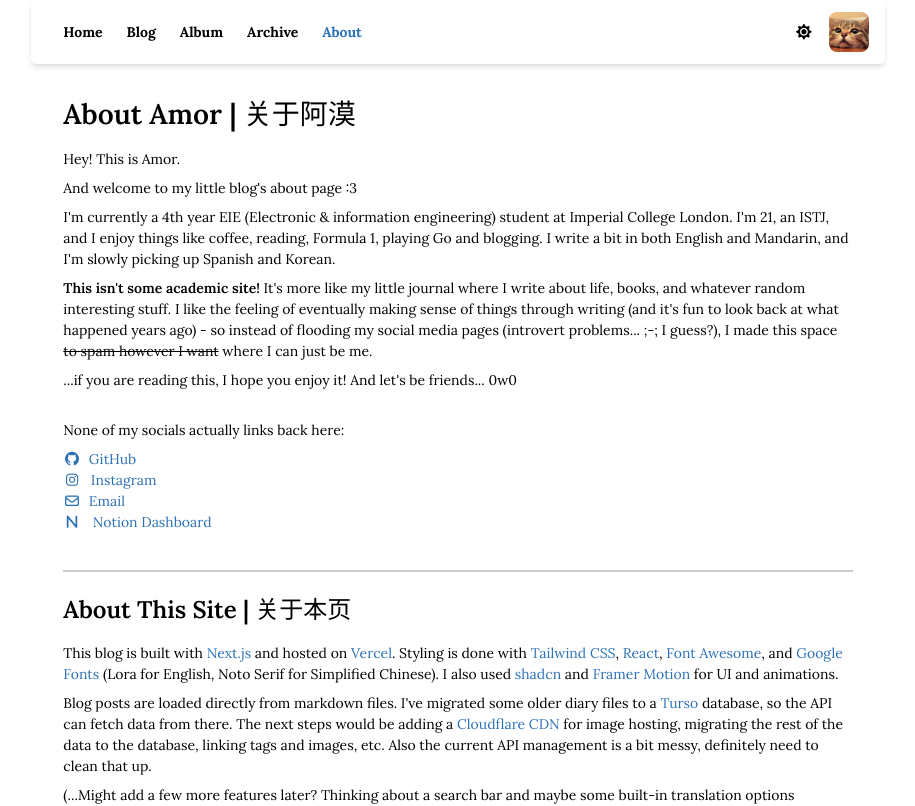
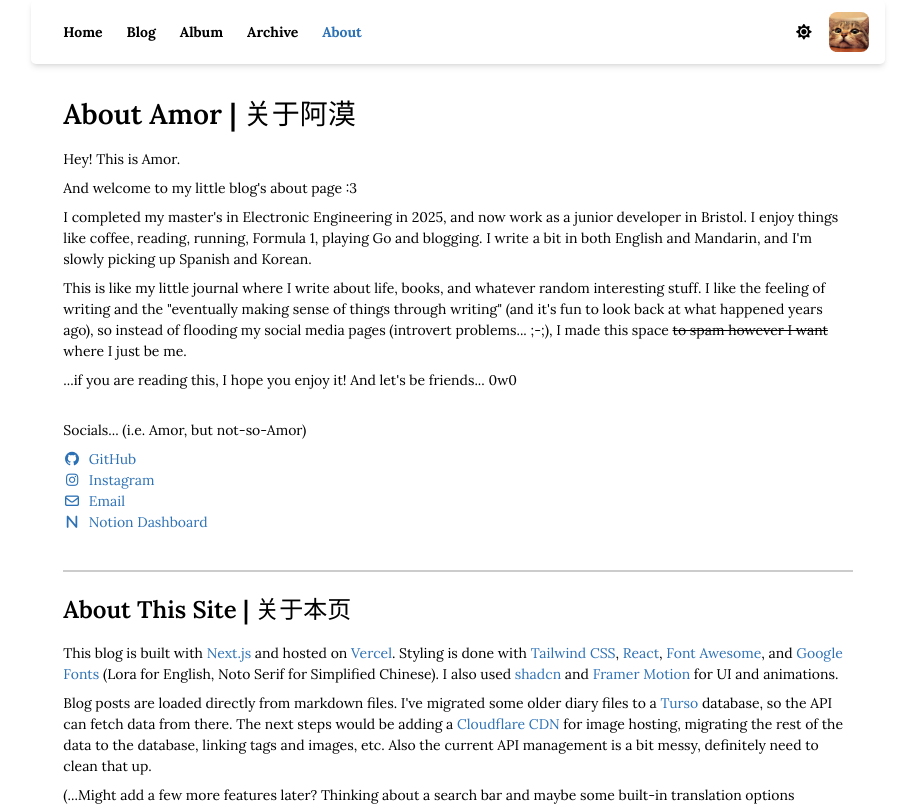
Before and after one commit to AmorZhao/thisisamor-blog, a Next.js app: page /about in a window 1280 px wide. Shown: the top 806 px of the page, without its empty margins (182-1097 px from the left). Built offline with nearby package versions, Linux system fonts and the light colour scheme; a web font is replaced by a local one.

Commit message:
Update about

```diff
--- a/app/about/page.tsx
+++ b/app/about/page.tsx
@@ -10,23 +10,23 @@ export default function About() {
           <div>
             <p className="mb-2">Hey! This is Amor.</p>
             <p className="mb-2">And welcome to my little blog&apos;s about page :3</p>
-            <p className="mb-2">I&apos;m currently a 4th year EIE (Electronic & information engineering) student at Imperial College London. I&apos;m 21, an ISTJ, and I enjoy things like coffee, reading, Formula 1, playing Go and blogging. I write a bit in both English and Mandarin, and I&apos;m slowly picking up Spanish and Korean. </p>
-            <p className="mb-2"><span className="font-noto-semibold">This isn&apos;t some academic site!</span> It&apos;s more like my little journal where I write about life, books, and whatever random interesting stuff. I like the feeling of eventually making sense of things through writing (and it&apos;s fun to look back at what happened years ago) - so instead of flooding my social media pages (introvert problems... ;-; I guess?), I made this space <span className="strikethrough">to spam however I want</span> where I can just be me.</p>
+            <p className="mb-2">I completed my master's in Electronic Engineering in 2025, and now work as a junior developer in Bristol. I enjoy things like coffee, reading, running, Formula 1, playing Go and blogging. I write a bit in both English and Mandarin, and I&apos;m slowly picking up Spanish and Korean. </p>
+            <p className="mb-2">This is like my little journal where I write about life, books, and whatever random interesting stuff. I like the feeling of writing and the "eventually making sense of things through writing" (and it&apos;s fun to look back at what happened years ago), so instead of flooding my social media pages (introvert problems... ;-;), I made this space <span className="strikethrough">to spam however I want</span> where I just be me.</p>
             <p className="mb-2">...if you are reading this, I hope you enjoy it! And let&apos;s be friends... 0w0</p>
             <br />
-            <p className="mb-2">None of my socials actually links back here:</p>
+            <p className="mb-2">Socials... (i.e. Amor, but not-so-Amor)</p>
               <div className="mb-4">
                 <div>
                   <a href="https://github.com/AmorZhao" target="_blank" rel="noopener noreferrer" className="custom-blue"><i  className="fab fa-github mr-2"></i>GitHub</a>
                 </div>
                 <div>
-                  <a href="https://instagram.com/amor.zh39/" target="_blank" rel="noopener noreferrer" className="custom-blue"><i className="fab fa-instagram mr-2.5"></i>Instagram</a>
+                  <a href="https://instagram.com/amor.zh39/" target="_blank" rel="noopener noreferrer" className="custom-blue"><i className="fab fa-instagram mr-2"></i>Instagram</a>
                 </div>
                 <div>
                   <a href="mailto:amor_7303@163.com" target="_blank" rel="noopener noreferrer" className="custom-blue"><i className="far fa-envelope mr-2"></i>Email</a>
                 </div>
                 <div>
-                  <a href="https://amor-zhao.notion.site/Amor-s-Dashboard-33d838340d45480980835d213c19ea5a" target="_blank" rel="noopener noreferrer" className="custom-blue"><i className="fa-solid fa-n mr-3"></i>Notion Dashboard</a>
+                  <a href="https://amor-zhao.notion.site/Amor-s-Dashboard-33d838340d45480980835d213c19ea5a" target="_blank" rel="noopener noreferrer" className="custom-blue"><i className="fa-solid fa-n mr-2"></i>Notion Dashboard</a>
                 </div>
               </div>
               <br />
```
Also changed, not shown: app/blog/[directory]/[slug]/page.tsx (+0 -7 lines).
